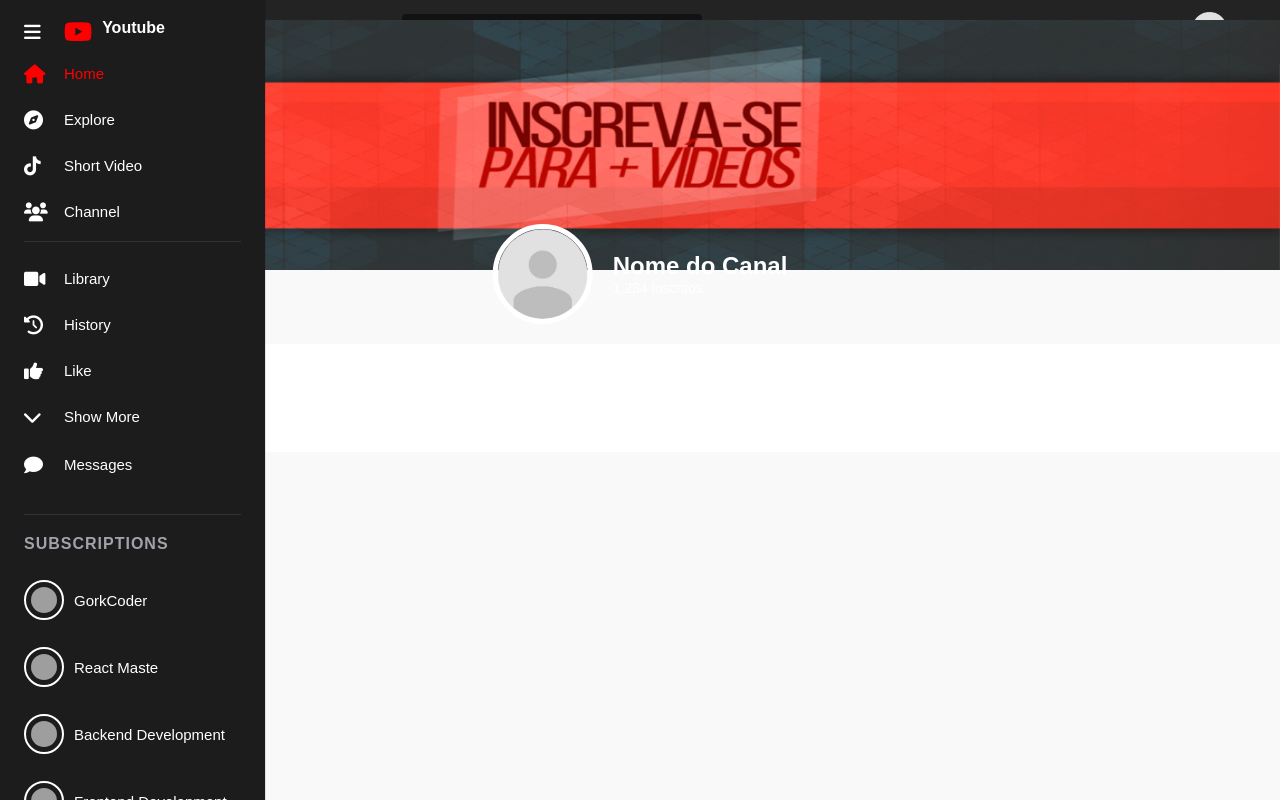
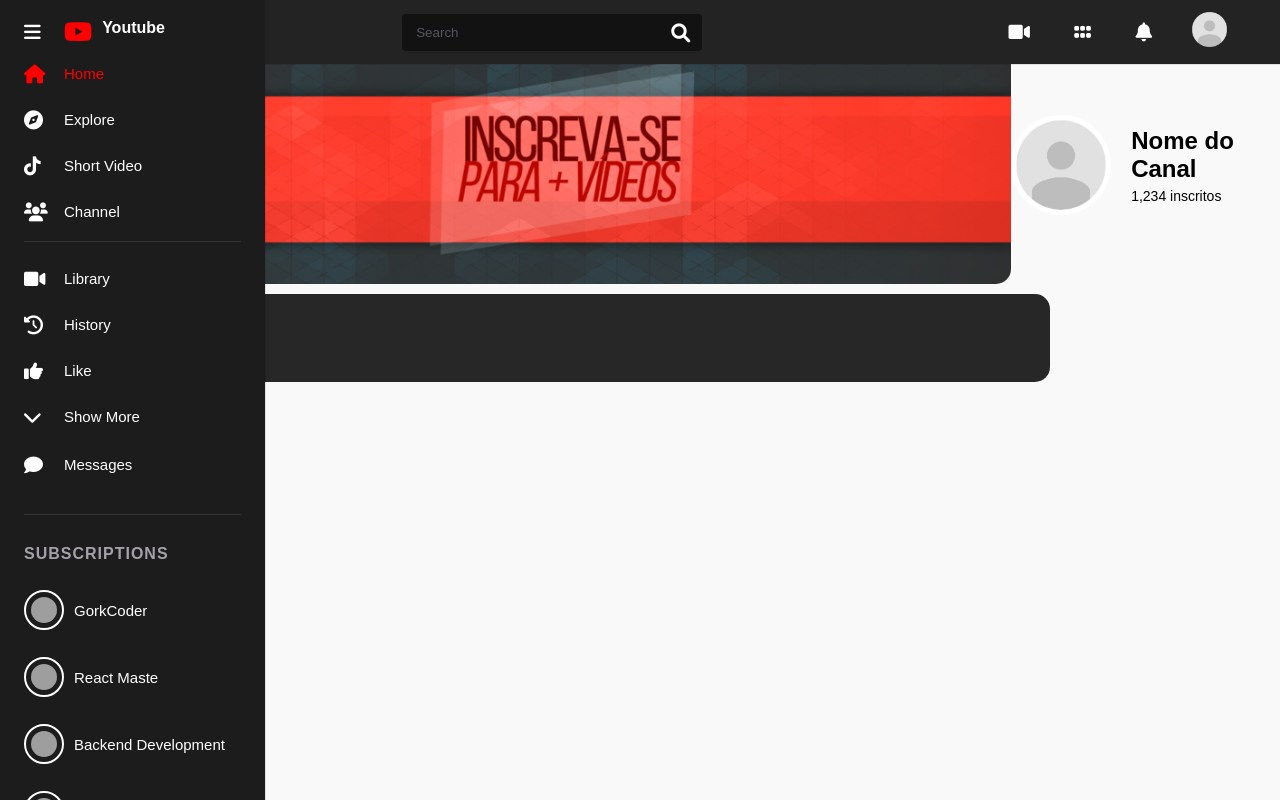
Before and after one commit to Kaionobre/clone-youtube, a Django app: page /perfil/ in a window 1280 px wide. Run offline with Django 5.2, Linux system fonts and the light colour scheme; grey boxes are pictures that could not be loaded.

Commit message:
Pagina de Perfil do Usuário

```diff
--- a/appyoutube/static/css/perfil.css
+++ b/appyoutube/static/css/perfil.css
@@ -5,26 +5,35 @@
     background-color: #f9f9f9;
 }
 
+main {
+    padding-top: 20px;
+    padding-left: 0;
+    width: 90%;
+    margin: auto;
+    margin-left: 10%;
+    margin-right: auto;
+    margin-top: 1.1%;
+
+}
+
 .profile-header {
-    position: relative;
-    text-align: center;
-    color: white;
+    display: flex;
+    color: rgb(0, 0, 0);
 }
 
 .cover-photo {
-    width: 100%;
+    width: 80%;
     height: 250px;
     background-size: cover;
     background-position: center;
+    border-radius: 15px;
 }
 
 .profile-info {
-    position: absolute;
     bottom: -50px;
-    left: 50%;
-    transform: translateX(-50%);
     display: flex;
     align-items: center;
+    margin-top: 1.1%;
 }
 
 .profile-photo {
@@ -37,6 +46,22 @@
 
 .profile-details {
     text-align: left;
+}
+
+.profile-details > p{
+    padding-top: 5px;
+}
+
+.profile-details > input{
+    margin-top: 5px;
+    background-color: #272727;
+    color: white;
+    padding: 10px;
+    border-radius: 15px;
+    text-decoration: none;
+    border: none;
+    cursor: pointer;
+    width: 150px;
 }
 
 .channel-name {
@@ -82,3 +107,43 @@
     font-size: 16px;
     color: #333;
 }
+
+h3{
+    display: inline-block;
+    margin-right: 10px;
+    margin-top: 10px;
+}
+
+h3:hover{
+    text-decoration: underline;
+    text-decoration-color: rgb(0, 0, 0);
+    text-underline-offset: 12px;
+}
+
+hr{
+    width: 100%;
+}
+
+.videos-section {
+    margin-top: 10px;
+    margin-bottom: 10px;
+    padding: 10px;
+    background-color: white;
+    display: flex;
+    flex-direction: row;
+    flex-wrap: nowrap;
+    justify-content: space-between;
+    align-items: stretch;
+    background-color: #272727;
+    width: 80%;
+    border-radius: 15px;
+}
+
+
+.videos-section > img{
+    border: 1px white solid;
+    border-radius: 15px;
+    width: 300px;
+    height: 250px;
+
+}
```
